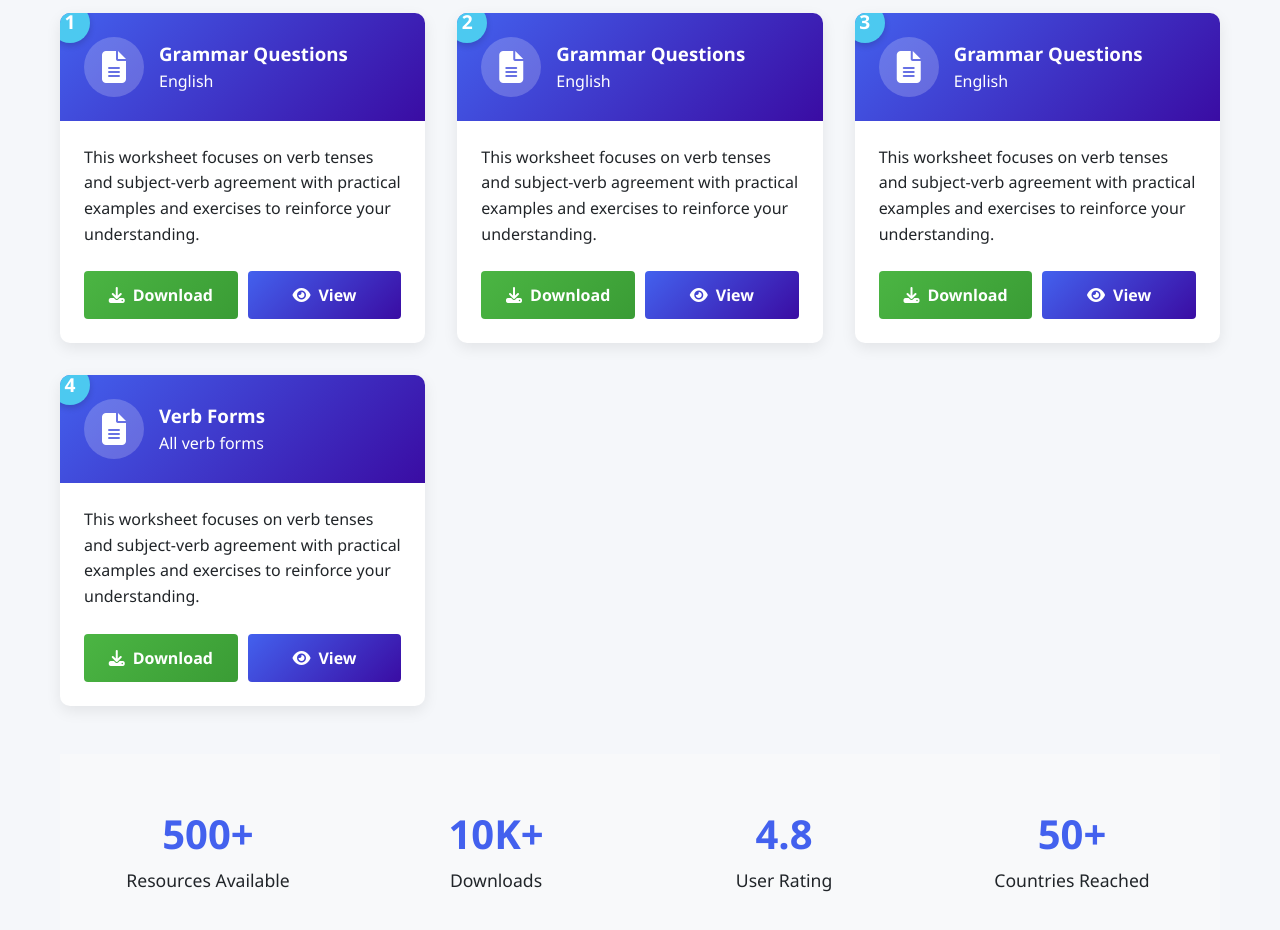
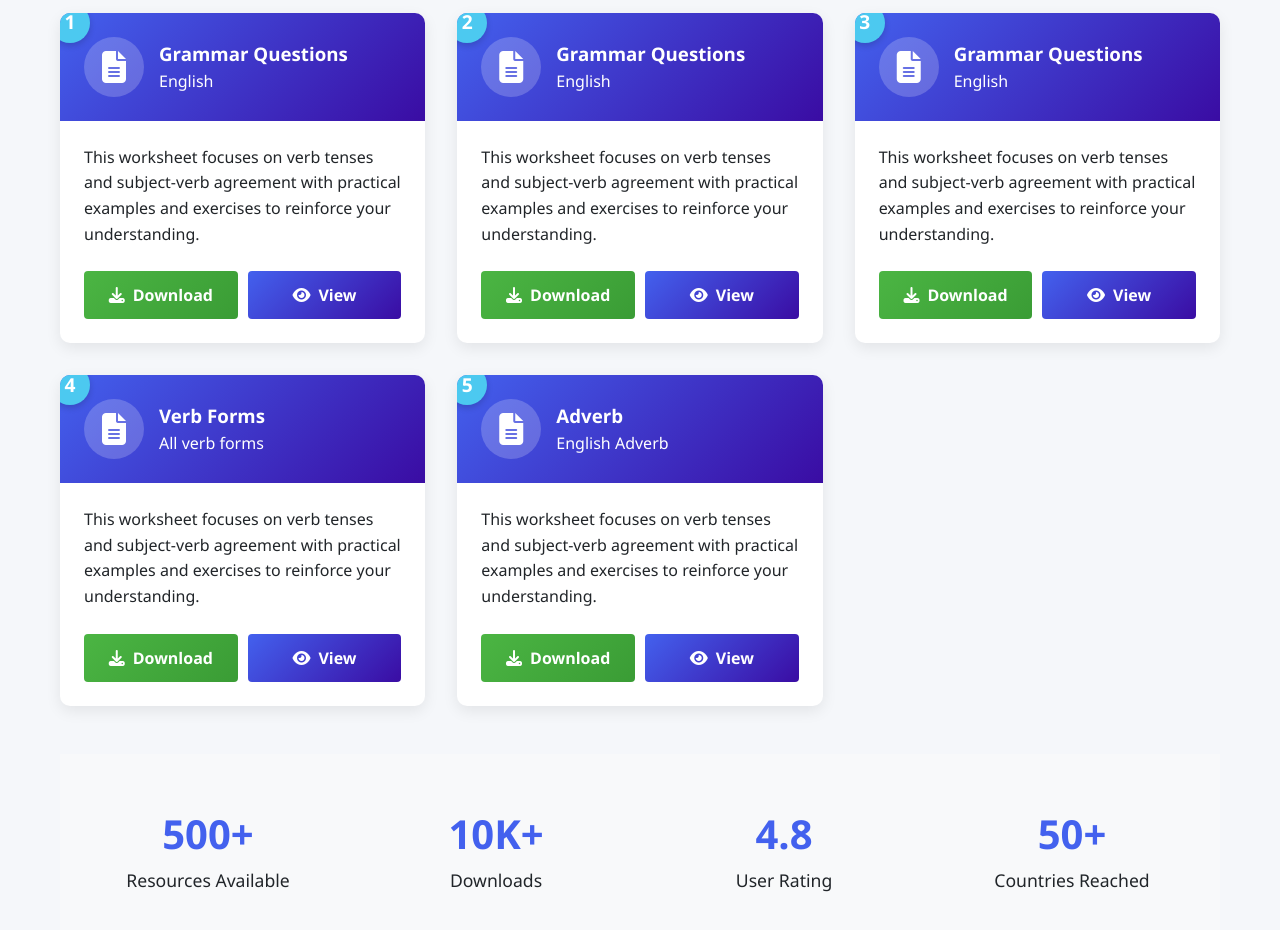
Before and after one commit to shofiqul8008/study, a plain HTML site: page index.html in a window 1280 px wide. Shown: the part 651-1581 px from the top of the page. Drawn offline with Linux system fonts and the light colour scheme.

Commit message:
Update index.html

```diff
--- a/index.html
+++ b/index.html
@@ -205,6 +205,33 @@
                     </div>
                 </div>
             </div>
+
+
+            <!-- Question 5 -->
+            <div class="resource-card" data-number="005">
+                <div class="question-number">5</div>
+                <div class="card-header">
+                    <div class="card-icon">
+                        <i class="fas fa-file-alt"></i>
+                    </div>
+                    <div>
+                        <h3>Adverb </h3>
+                        <p>English Adverb</p>
+                    </div>
+                </div>
+                <div class="card-body">
+                    <p>This worksheet focuses on verb tenses and subject-verb agreement with practical examples and exercises to reinforce your understanding.</p>
+                    <div class="card-buttons">
+                        <button class="download-btn" data-question="5" data-password="1298">
+                            <i class="fas fa-download"></i> Download
+                        </button>
+                        <button class="view-btn" data-question="5">
+                            <i class="fas fa-eye"></i> View
+                        </button>
+                    </div>
+                </div>
+            </div>
+
         </section>
 
         <section class="stats">
```
